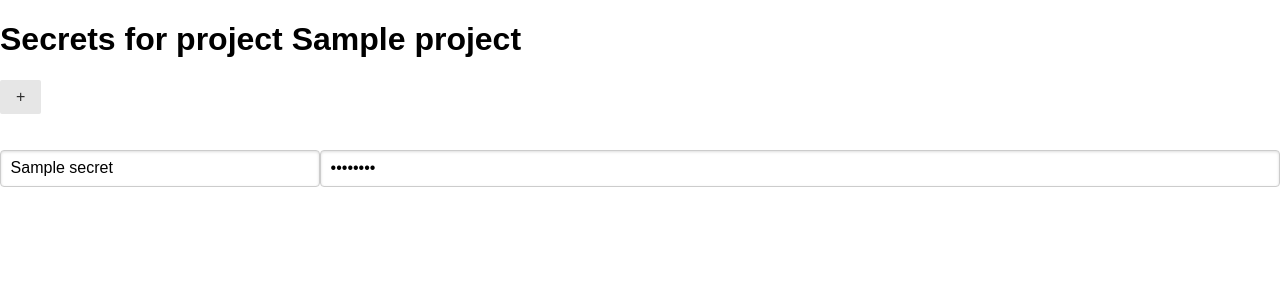
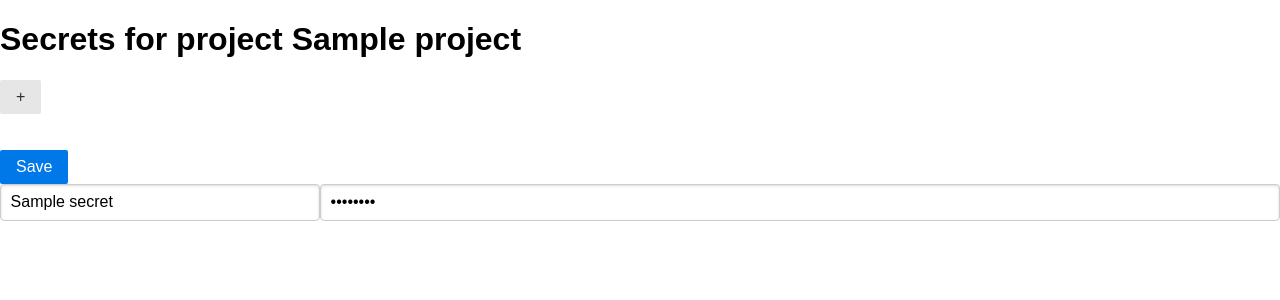
Before and after one commit to martinlevesque/secretsfly, a Flask app: page /admin/projects/1/environments/1/secrets/ in a window 1280 px wide. Shown: the top 300 px of the page. Run offline with Flask 2, Linux system fonts and the light colour scheme; data comes from the database, SQL or seed files in the repository; tables that the repository leaves empty hold one stand-in row (values such as "Sample post").

Commit message:
form secrets

```diff
--- a/admin/secrets.py
+++ b/admin/secrets.py
@@ -22,7 +22,7 @@ def index(project_id, environment_id):
     secrets = session.query(Secret) \
         .filter_by(project_id=project_id) \
         .filter_by(environment_id=environment_id) \
-        .order_by(Secret.name.asc()).all()
+        .order_by(Secret.name.desc()).all()
 
     return render_template('admin/secrets/index.html',
                            project=g.project,
--- a/templates/admin/secrets/index.html
+++ b/templates/admin/secrets/index.html
@@ -5,7 +5,7 @@
     <h1>Secrets for project {{ project.name }}</h1>
 
     <div>
-        <a class="pure-button" href="/admin/projects/{{ project.id }}/environments/{{ environment.id }}/secrets/">+</a>
+        <a class="pure-button" onclick="appendNewSecret()">+</a>
     </div>
     <div>
         <br />
@@ -13,16 +13,34 @@
     </div>
 
     <div>
-        <form class="pure-form pure-g">
-            {% for secret in secrets %}
-                <div class="pure-u-1-4">
-                    <input name="secrets[{{ secret.id }}][name]" type="text" class="pure-input-1" value="{{ secret.name }}" placeholder="Secret name" />
-                </div>
-                <div class="pure-u-3-4">
-                    <input name="secrets[{{ secret.id }}][value]" type="password" class="pure-input-1" placeholder="" value="--------" />
-                </div>
-            {% endfor %}
+        <div class="pure-controls">
+            <button onclick="secretsForm().submit()" class="pure-button pure-button-primary">Save</button>
+        </div>
+        <form class="pure-form pure-g" id="main-form-secrets" method="post" enctype="application/x-www-form-urlencoded">
+
         </form>
     </div>
 
+    <script>
+        function secretsForm() {
+            return document.getElementById('main-form-secrets');
+        }
+
+        function appendNewSecret(name = '', value = '------') {
+            const form = secretsForm();
+            form.innerHTML = `
+                <div class="pure-u-1-4">
+                    <input name="secrets[new][name]" type="text" class="pure-input-1" placeholder="Secret name" value="${name}" />
+                </div>
+                <div class="pure-u-3-4">
+                    <input name="secrets[new][value]" type="password" class="pure-input-1" placeholder="" value="--------" />
+                </div>`
+                + form.innerHTML;
+        }
+
+        {% for secret in secrets %}
+            appendNewSecret('{{ secret.name }}');
+        {% endfor %}
+    </script>
+
 {% endblock %}
```
Also changed, not shown: README.md.
